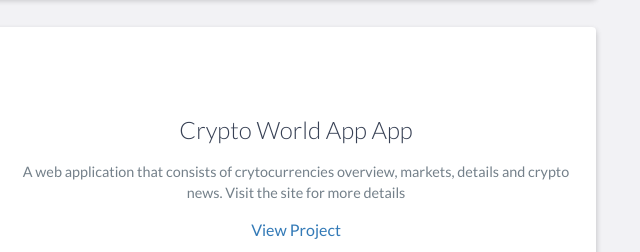
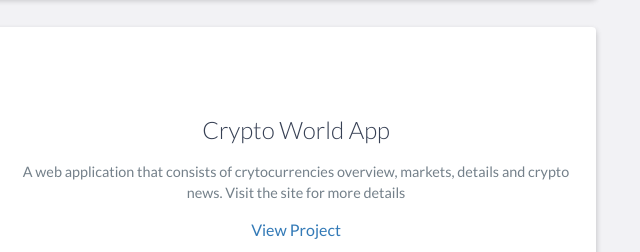
Before and after one commit to kamranpy/Portfolio, a website: page index.html in a window 1280 px wide. Shown: the part 3529-3781 px from the top of the page, 494-1134 px from the left. Drawn offline with nearby package versions, Linux system fonts and the light colour scheme.

Commit message:
Update index.html

```diff
--- a/index.html
+++ b/index.html
@@ -209,7 +209,7 @@
                     </div>
                     <!-- End .project-image -->
                     <div class="project-info">
-                        <h3>Crypto World App App</h3>
+                        <h3>Crypto World App</h3>
                         <p>
                             A web application that consists of crytocurrencies overview, markets, details and crypto news. Visit the site for more details
                         </p>
```
